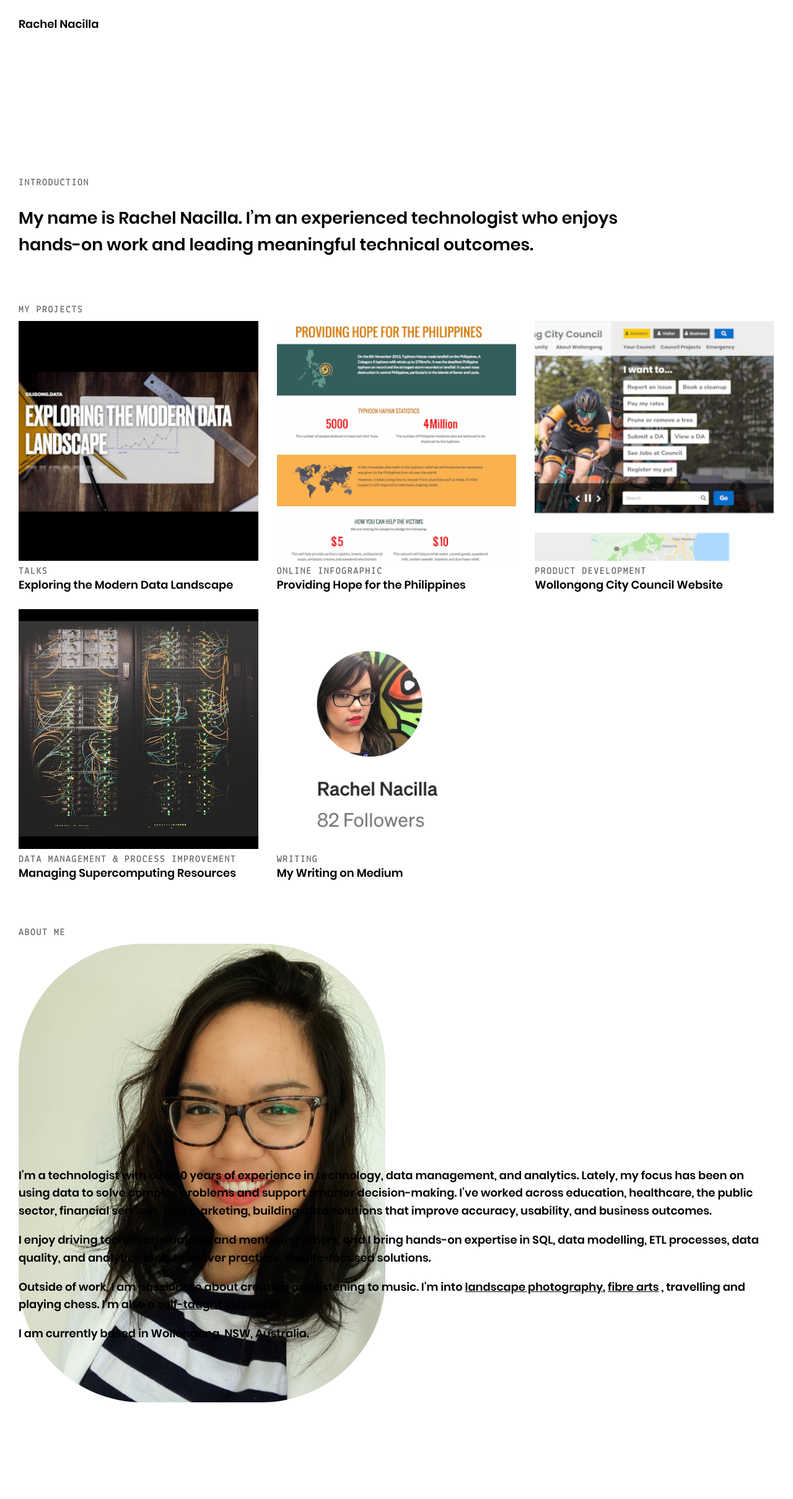
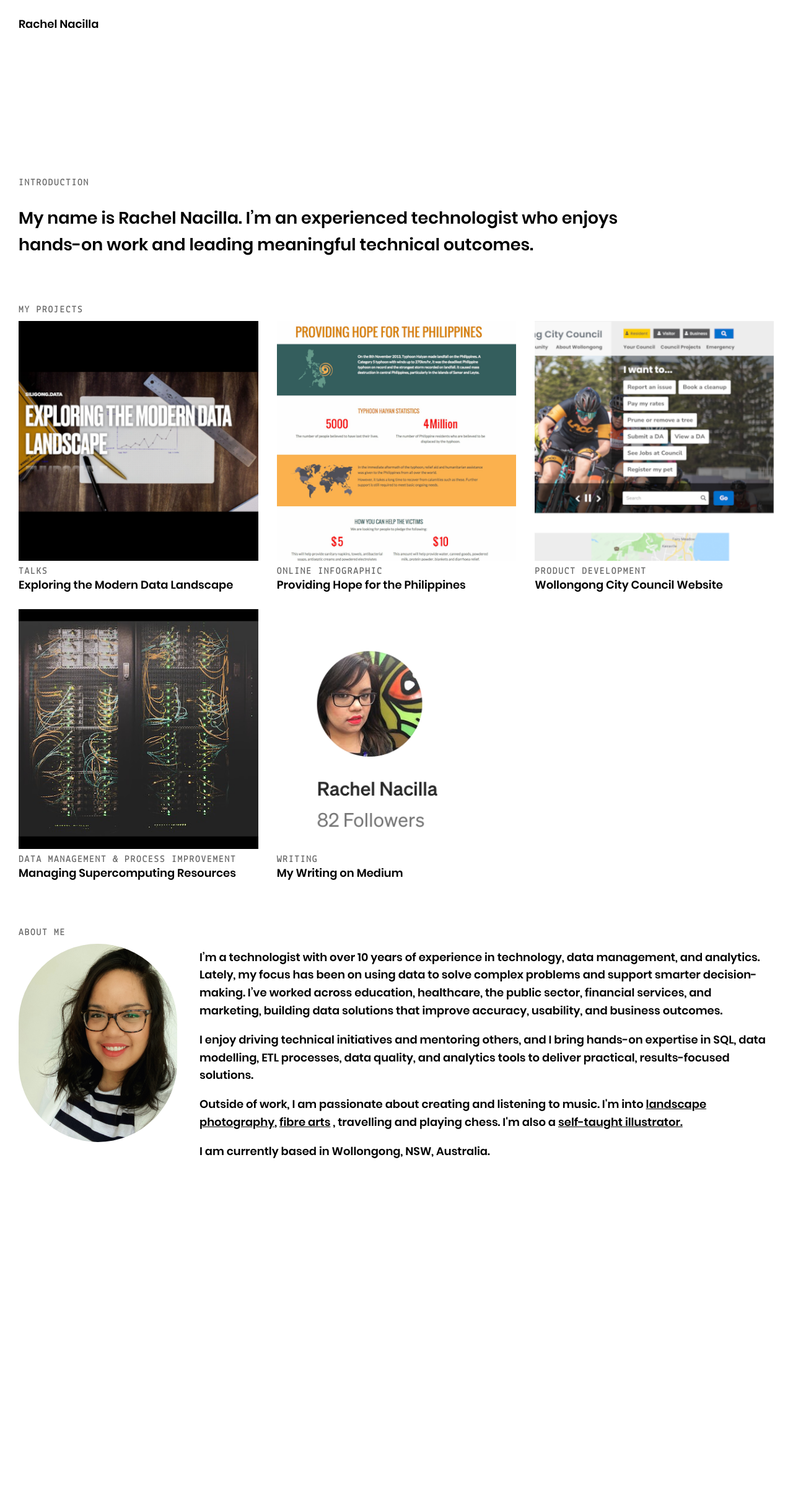
Before and after one commit to rachelnacilla/rachelnacilla.github.io, a Jekyll site: the page built from index.html, in a window 1280 px wide. Shown: the whole page at 62% size. Built offline with Jekyll 4.4.1, drawn with Linux system fonts in a browser that asks for light colours; after the commit the page ends 2125 px from its top, so only the background shows below that.

Commit message:
Changed size again

```diff
--- a/index.html
+++ b/index.html
@@ -44,7 +44,7 @@
 			<div class="container">
 				<h2>About Me</h2>
 				<div class="portrait">
-					<img src="assets/images/rachel_nacilla_headshot.jpeg" alt="portrait of Rachel Nacilla" style="width:50%; height:auto;">
+					<img src="assets/images/rachel_nacilla_headshot.jpeg" alt="portrait of Rachel Nacilla" style="width:256px; height:auto;">
 				</div>
 
 				<p>I’m a technologist with over 10 years of experience in technology, data management, and analytics. Lately, my focus has been on using data to solve complex problems and support smarter decision-making. I’ve worked across education, healthcare, the public sector, financial services, and marketing, building data solutions that improve accuracy, usability, and business outcomes.</p>
```
